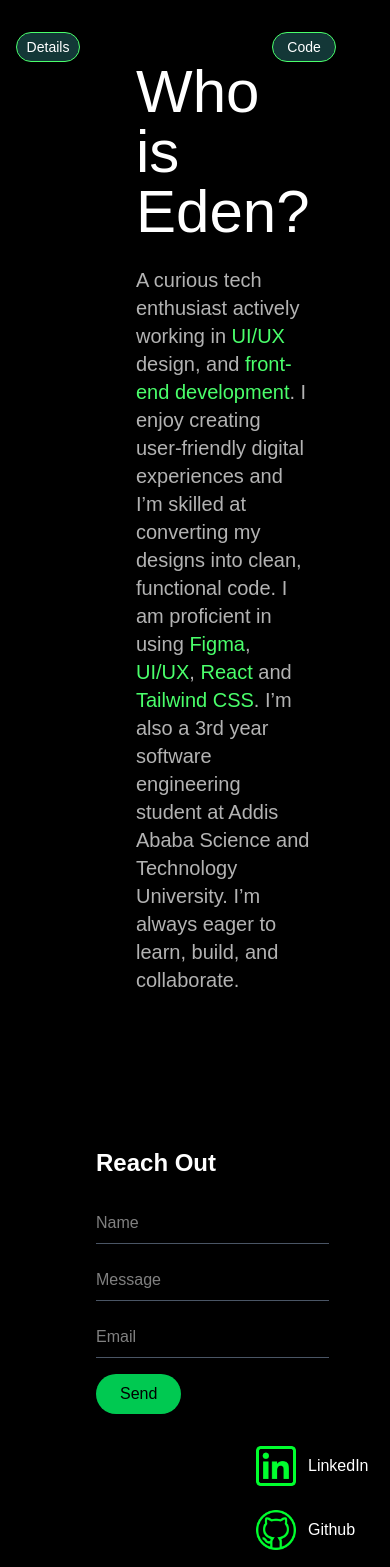
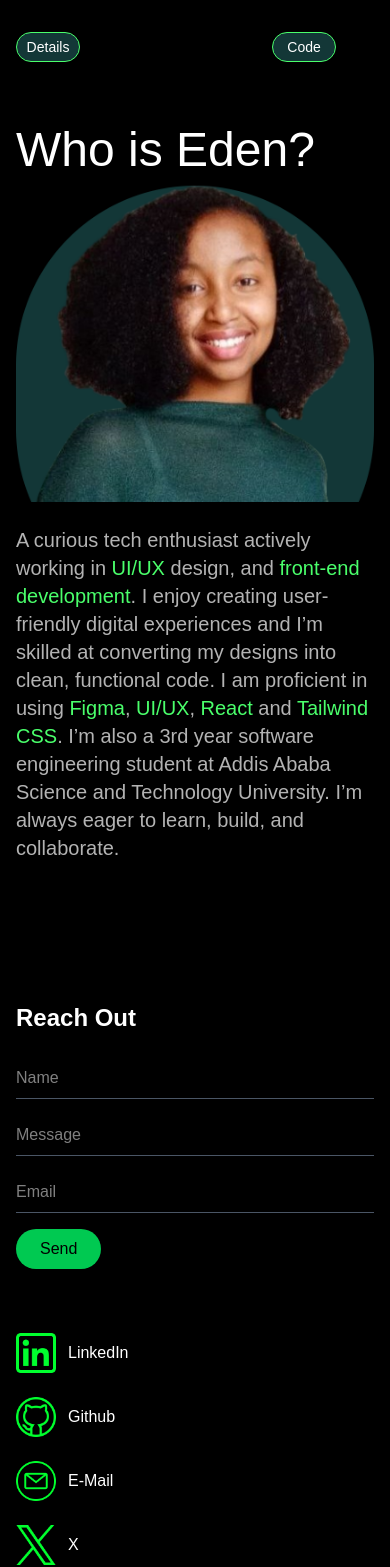
Before and after one commit to Edula23/My-Portfolio, a React (Vite) app: page / in a window 390 px wide. Shown: the part 5066-6633 px from the top of the page. Built offline with nearby package versions, Linux system fonts and the light colour scheme.

Commit message:
Make contact  section responsive

```diff
--- a/src/components/about.tsx
+++ b/src/components/about.tsx
@@ -2,14 +2,15 @@ import me2 from '../assets/mePortfolio2.png';
 export default function AboutSection () {
   return (
     <section id="about">
-      <div className="flex flex-row items-center justify-between gap-6 px-24 ">
+      <div className="flex flex-col md:flex-row items-center md:justify-between md:gap-6 md:px-24 ">
         {/* Image */}
-        <div className=' mr-auto'>
-          <img src={me2} className='w-[400px] h-[400px] items-start object-contain' alt="Me" />
+        <div className=' mr-auto mt-16 md:mt-0'>
+          <h2 className=' md:hidden text-5xl font-lora'>Who is Eden?</h2>
+          <img src={me2} className='w-50px h-50px md:w-[400px] md:h-[400px] md:items-start md:object-contain' alt="Me" />
         </div>
         {/* About Note */}
         <div className=' max-w-[600px] ml-auto'>
-            <h2 className='text-6xl font-lora'>Who is Eden?</h2>
+            <h2 className='hidden md:block text-6xl font-lora'>Who is Eden?</h2>
             <br />
             <p className='text-xl text-[#B3B3B3]'>A curious tech enthusiast actively working in <span className='text-[#4AFF6B]'>UI/UX</span>  design, and <span className='text-[#4AFF6B]'>front-end development</span>. I enjoy creating user-friendly digital experiences and I’m skilled at converting my designs into clean, functional code. I am proficient in using <span className='text-[#4AFF6B]'>Figma</span>, <span className='text-[#4AFF6B]'>UI/UX</span>, <span className='text-[#4AFF6B]'>React</span> and <span className='text-[#4AFF6B]'>Tailwind CSS</span>.  I’m also a 3rd year software engineering student at Addis Ababa Science and Technology University. I’m always eager to learn, build, and collaborate.</p>
         </div>
--- a/src/components/contact.tsx
+++ b/src/components/contact.tsx
@@ -5,8 +5,8 @@ import x from "../assets/twitter.png"
 
 export default function ContactForm() {
   return (
-    <div id="contact" className="bg-black min-h-screen flex items-center justify-center py-6 px-20">
-      <div className="grid md:grid-cols-2 gap-8 w-full items-center text-white">
+    <div id="contact" className="bg-black min-h-screen flex items-center justify-center md:py-6 md:px-20">
+      <div className="grid grid-cols-1 md:grid-cols-2 md:gap-8 w-full  items-start md:items-center text-white">
         {/* Left: Form */}
         <div className="items-center">
           <h2 className="text-2xl font-semibold mb-6">Reach Out</h2>
@@ -44,7 +44,7 @@ export default function ContactForm() {
         </div>
 
         {/* Right: Social Links */}
-        <div className="flex flex-col justify-center space-y-6 items-start ml-40">
+        <div className="flex flex-col justify-center mt-16 md:mt-0 space-y-6 items-start md:ml-40">
           <a
             href="https://www.linkedin.com/in/eden-alemayehu-886991294/"
             className="flex items-center space-x-3 text-white hover:underline"
```
